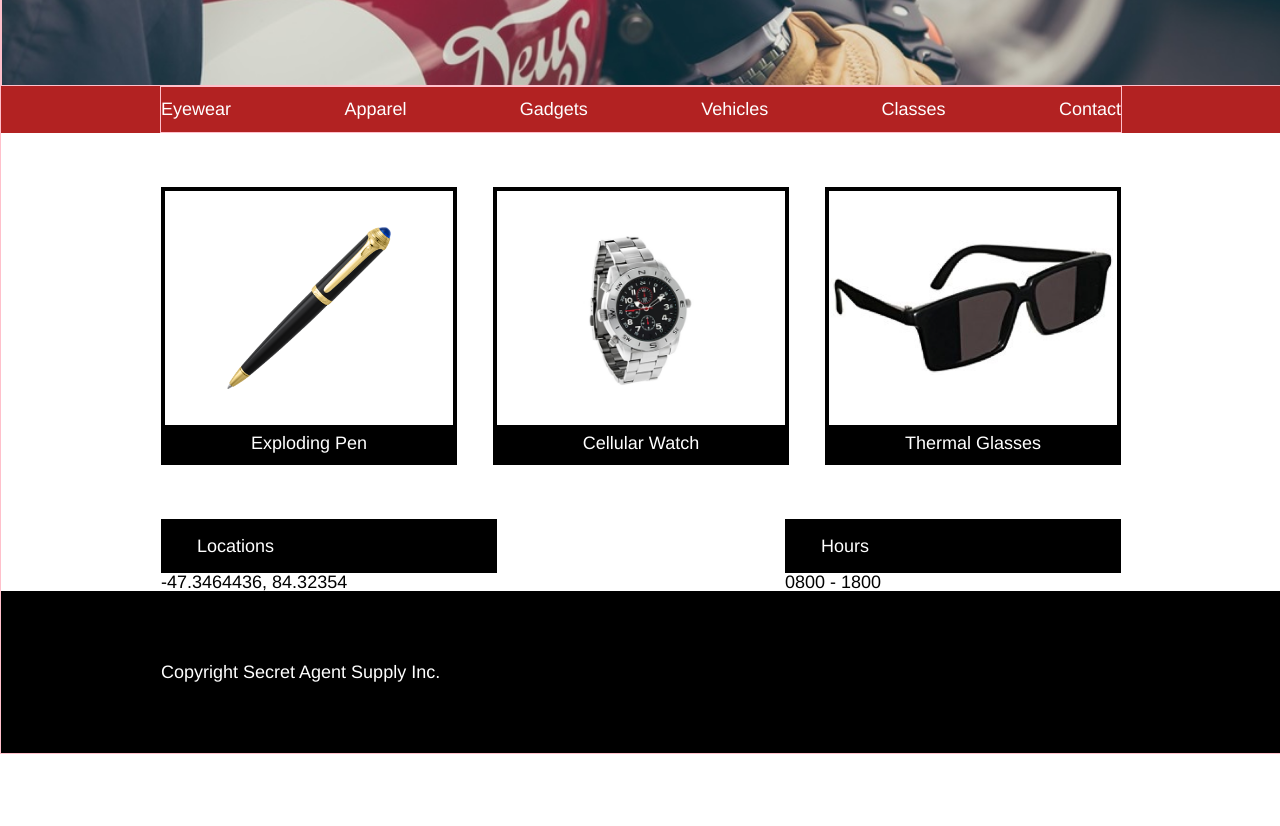
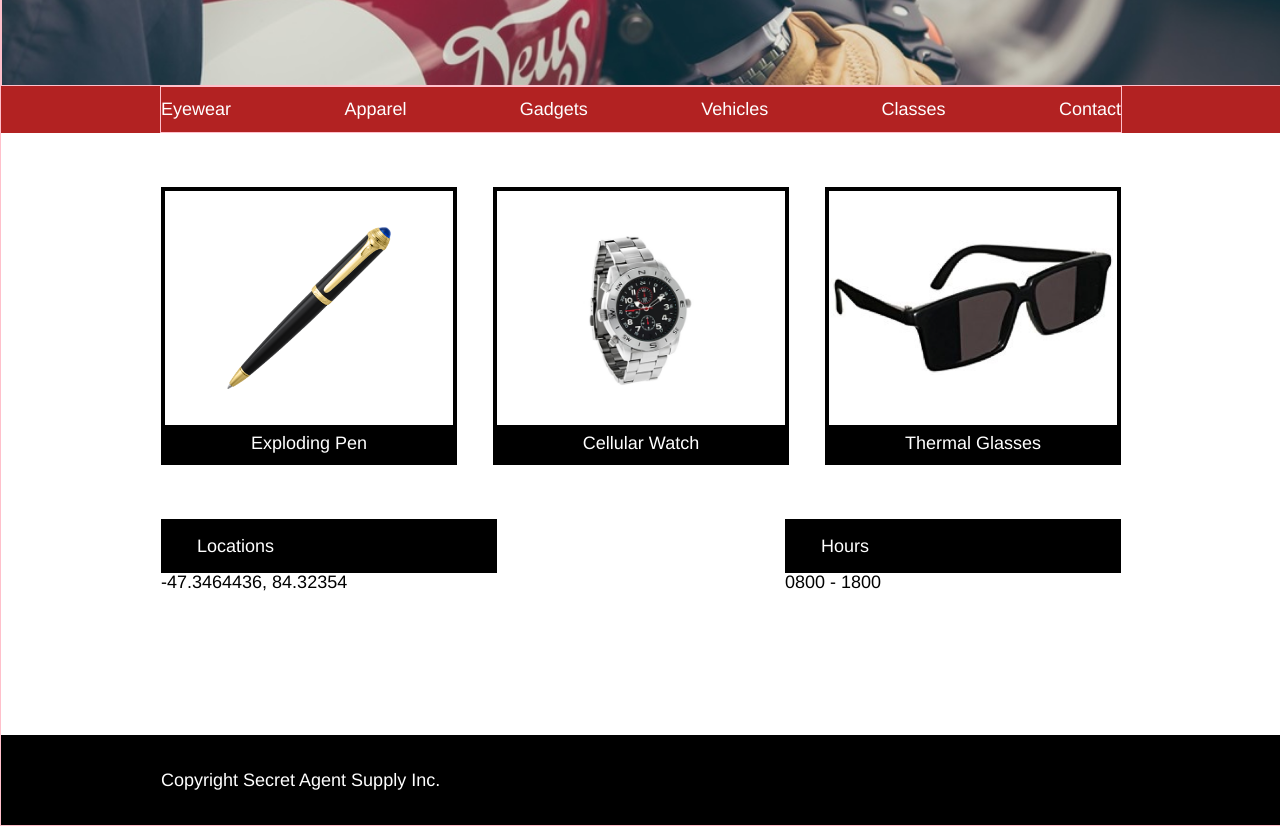
Before and after one commit to ssponagle/SecretAgentSupply, a plain HTML site: page index.html in a window 1280 px wide. Shown: the part 420-1246 px from the top of the page. Before the commit the page ends 1174 px from the top, so only its background shows below. Drawn offline with Linux system fonts and the light colour scheme.

Commit message:
Added footer

```diff
--- a/index.html
+++ b/index.html
@@ -80,7 +80,9 @@
     </div>
     <div class="container black">
       <footer class="fixwidth">
-        Copyright Secret Agent Supply Inc.
+        <p>
+          Copyright Secret Agent Supply Inc.
+        </p>
       </footer>
     </div>
   </div>
--- a/resources/css/style.css
+++ b/resources/css/style.css
@@ -36,6 +36,7 @@ body {
 .white {
   background-color: white;
   padding-top: 3rem;
+  padding-bottom: 4rem;
 }
 
 /* Header section */
@@ -169,4 +170,7 @@ footer {
   color: white;
   text-align: left;
   height: 5rem;
+  display: flex;
+  align-items: center;
+  justify-content: flex-start;
 }
```
